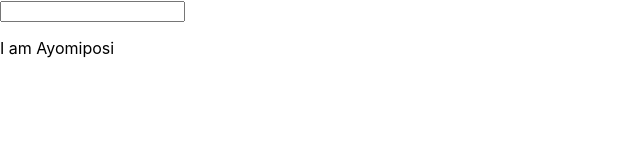
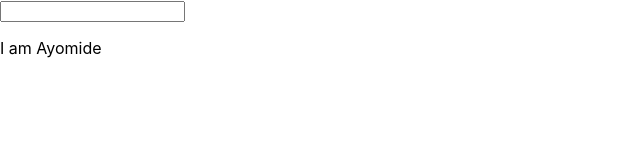
Before and after one commit to Dahrahcme/corrections, a React (Create React App) app: page / in a window 1280 px wide. Shown: the top 160 px of the page, without its empty margins (0-640 px from the left). Built offline with nearby package versions, Linux system fonts and the light colour scheme.

Commit message:
change of name using props

```diff
--- a/src/App.jsx
+++ b/src/App.jsx
@@ -5,10 +5,13 @@ import Input from "./Components/FunctionalComponents/Input";
 import Output from "./Components/FunctionalComponents/Output";
 
 const App = () => {
+
+
+
   return (
     <div>
       <Input />
-      <Output />
+      <Output name={"Ayomide"} />
     </div>
   );
 }
--- a/src/Components/FunctionalComponents/Output.jsx
+++ b/src/Components/FunctionalComponents/Output.jsx
@@ -1,9 +1,9 @@
 import React from 'react';
 
-const Output = () => {
+const Output = (props) => {
     return (
         <div>
-            <p>I am Ayomiposi</p>
+            <p>I am {props.name}</p>
         </div>
     );
 }
```
